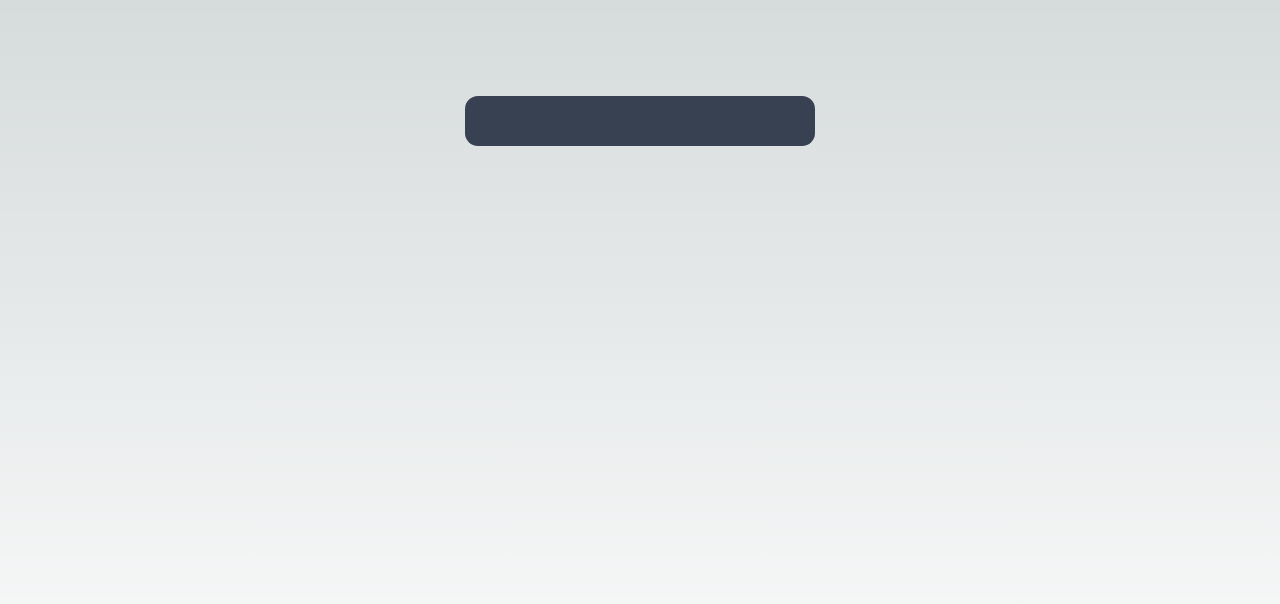
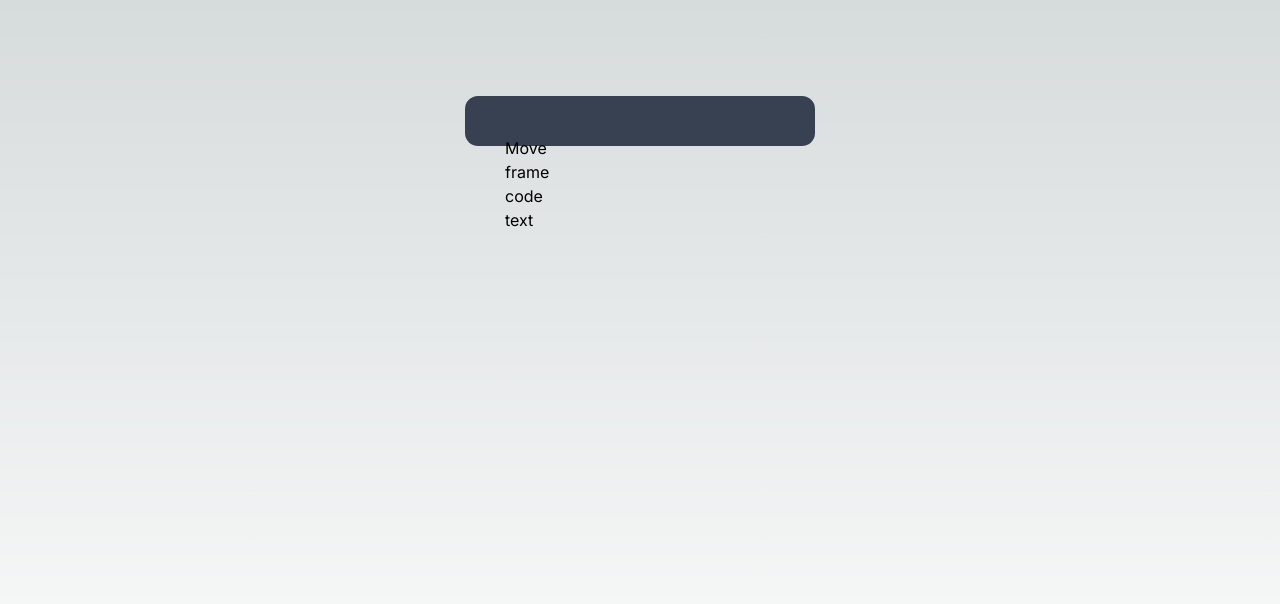
Before and after one commit to ANINDITAPRIYADARSHINI/Figma-Icon-Tab, a Next.js app: page / in a window 1280 px wide. Shown: the top 604 px of the page. Built offline with nearby package versions, Linux system fonts and the light colour scheme.

Commit message:
Added elements.

```diff
--- a/app/page.tsx
+++ b/app/page.tsx
@@ -4,6 +4,12 @@ export default function Home() {
   return (
     <main className="flex min-h-screen flex-col items-center justify-between p-24">
        <div className="w-[350px] h-[50px] bg-gray-700 rounded-[13px]">
+        <div className="flex-row items-center gap-2 p-10">
+          <h1>Move</h1>
+          <h1>frame</h1>
+          <h1>code</h1>
+          <h1>text</h1>
+        </div>
        </div>
 
     </main>
```
